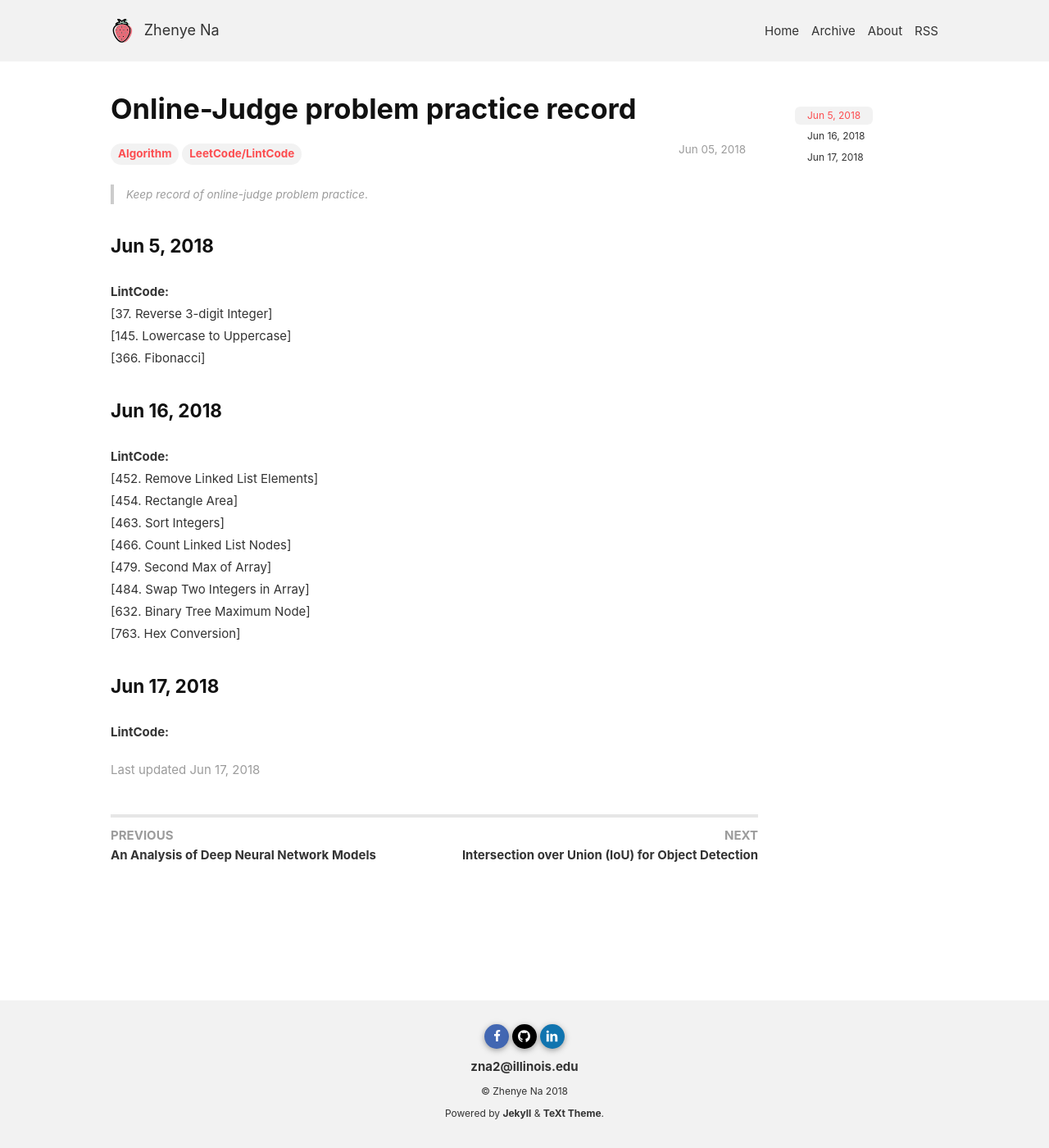
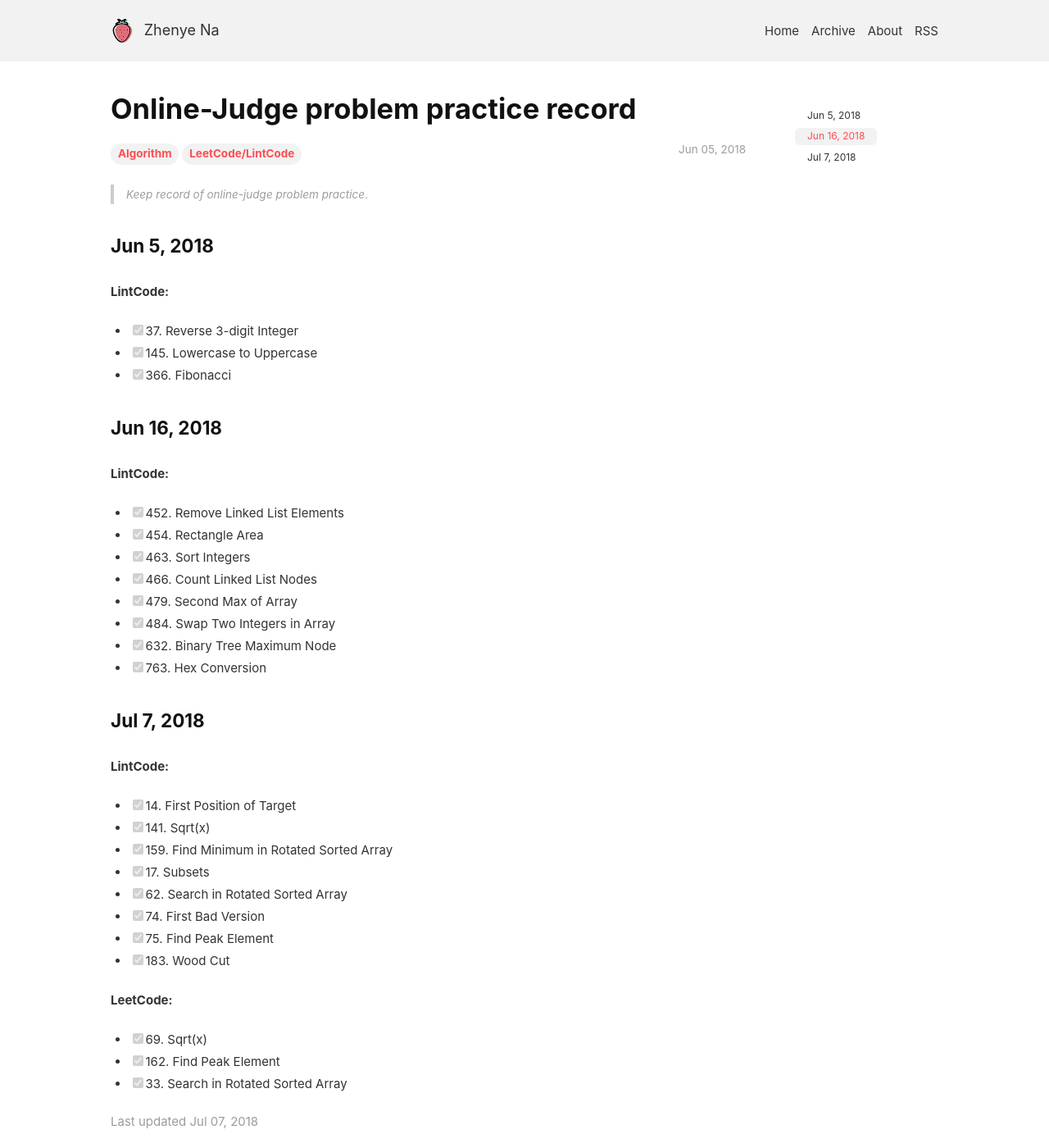
Before and after one commit to Zhenye-Na/blog, a Jekyll site: the page built from _posts/2018-06-05-problem-practice.md, in a window 1280 px wide and 1400 px high. Shown: the whole window at 82% size. Built offline with Jekyll 4.4.1, drawn with Linux system fonts in a browser that asks for light colours; nearby versions of some CDN libraries; comment, search, counter and statistics services are not loaded.

Commit message:
Add practice

```diff
--- a/_posts/2018-06-05-problem-practice.md
+++ b/_posts/2018-06-05-problem-practice.md
@@ -2,7 +2,7 @@
 layout: post
 title: "Online-Judge problem practice record"
 date: 2018-06-05
-modify_date: 2018-06-17
+modify_date: 2018-07-07
 excerpt: "Online-Judge problem practice."
 tags: [Algorithm, LeetCode/LintCode]
 mathjax: true
@@ -13,20 +13,37 @@ mathjax_autoNumber: true
 
 ### Jun 5, 2018
 **LintCode:**
-[37. Reverse 3-digit Integer]
-[145. Lowercase to Uppercase]
-[366. Fibonacci]
+
+- [x] 37. Reverse 3-digit Integer
+- [x] 145. Lowercase to Uppercase
+- [x] 366. Fibonacci
 
 ### Jun 16, 2018
 **LintCode:**
-[452. Remove Linked List Elements]
-[454. Rectangle Area]
-[463. Sort Integers]
-[466. Count Linked List Nodes]
-[479. Second Max of Array]
-[484. Swap Two Integers in Array]
-[632. Binary Tree Maximum Node]
-[763. Hex Conversion]
 
-### Jun 17, 2018
+- [x] 452. Remove Linked List Elements
+- [x] 454. Rectangle Area
+- [x] 463. Sort Integers
+- [x] 466. Count Linked List Nodes
+- [x] 479. Second Max of Array
+- [x] 484. Swap Two Integers in Array
+- [x] 632. Binary Tree Maximum Node
+- [x] 763. Hex Conversion
+
+### Jul 7, 2018
 **LintCode:**
+
+- [x] 14. First Position of Target
+- [x] 141. Sqrt(x)
+- [x] 159. Find Minimum in Rotated Sorted Array
+- [x] 17. Subsets
+- [x] 62. Search in Rotated Sorted Array
+- [x] 74. First Bad Version
+- [x] 75. Find Peak Element
+- [x] 183. Wood Cut
+
+**LeetCode:**
+
+- [x] 69. Sqrt(x)
+- [x] 162. Find Peak Element
+- [x] 33. Search in Rotated Sorted Array
```
